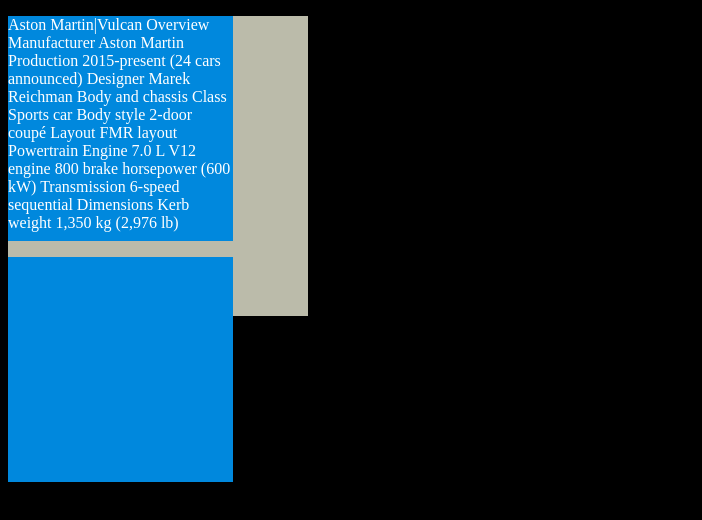
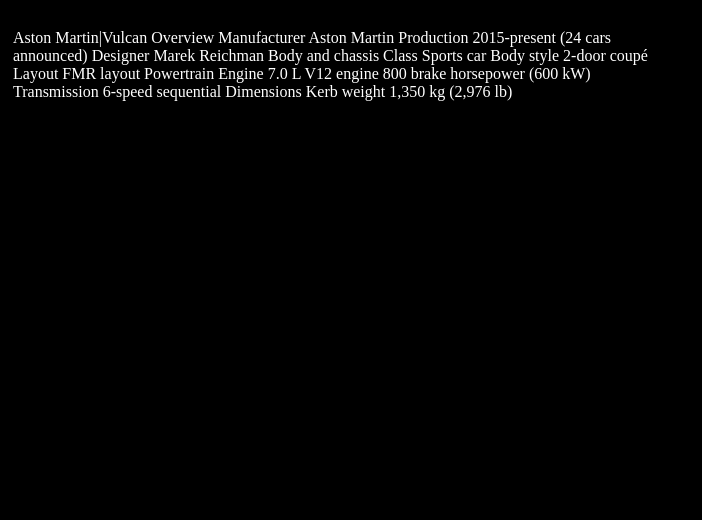
Before and after one commit to leodai0424/ts, a plain HTML site: page index.html in a window 1280 px wide. Shown: the whole page, without its empty margins (0-702 px from the left). Drawn offline with Linux system fonts and the light colour scheme.

Commit message:
Update stylesheet.css

```diff
--- a/stylesheets/stylesheet.css
+++ b/stylesheets/stylesheet.css
@@ -2,10 +2,8 @@ body {
   background-color: black;
   color: white;}
 
-div.box{height:300px;
-width:300px;
-background-color:#bbbbaa;}
-
-p{height:75%;
-width:75%;
-background-color:#0088dd;}
+div.box{min-width:450px;
+max-width:650px;
+text-align:left;
+padding:5px;
+margin:0px;}
```
